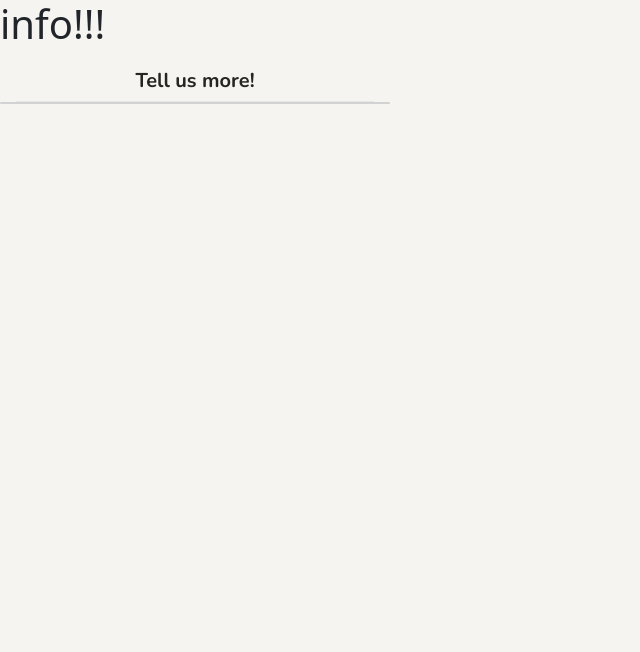
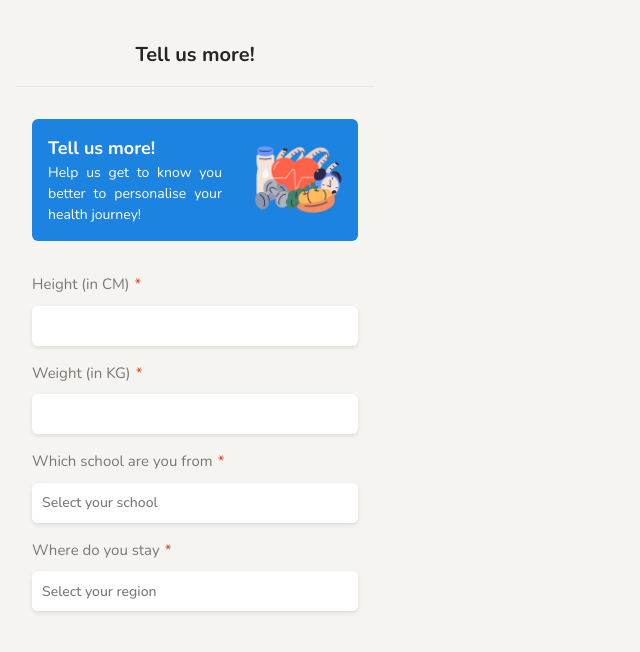
Before and after one commit to sherrykjy/IS483, a Vue app in the folder h365/: page /info in a window 1280 px wide. Shown: the top 652 px of the page, without its empty margins (0-640 px from the left). Built offline with nearby package versions, Linux system fonts and the light colour scheme.

Commit message:
info page with dropdown selection

```diff
--- a/h365/src/assets/styling/general.css
+++ b/h365/src/assets/styling/general.css
@@ -91,7 +91,8 @@ body {
     font-family: text-bold;
     font-size: 20px;
     color: var(--default-text);
-    margin-bottom: 5px;
+    margin-bottom: 16px;
+    padding-top: 30px;
 }
 
 .pageHeader {
@@ -190,7 +191,8 @@ body {
 }
 
 input[type=text],
-input[type=password] {
+input[type=password],
+input[type="number"] {
     border: none;
     border-bottom: 0.45px solid var(--text-highlight);
     padding: 8px;
@@ -200,7 +202,8 @@ input[type=password] {
 }
 
 input[type="text"]:focus,
-input[type="password"]:focus {
+input[type="password"]:focus,
+input[type="number"]:focus {
     border-bottom-color: var(--text-highlight); /* Ensure the bottom border color on focus */
 }
 
--- a/h365/src/views/informationPage.vue
+++ b/h365/src/views/informationPage.vue
@@ -1,20 +1,191 @@
 <template>
-    <div>
-        <h1>info!!!</h1>
-    </div>
-
     <div class="basicHeader">
         <p>Tell us more!</p>
     </div>
 
-    <div class="card">
+    <div class="container">
+        <div class="banner">
+            <div class="text">
+                <p class="head"> Tell us more! </p>
+                <p class="body"> Help us get to know you better to personalise
+                    your health journey! </p>
+            </div>
 
+            <div class="image">
+                <img src="../assets/icons/info/icon.png">
+            </div>
+        </div>
     </div>
 
+    <div class="container">
+        <form action="">
+
+            <div class="question">
+                <div class="label">
+                    Height (in CM)
+                    <div class="compulsory">*</div>
+                </div>
+
+                <div class="input drop-shadow">
+                    <input type="number" v-model="height" name="height" id="height">
+                </div>
+            </div>
+
+            <div class="question">
+                <div class="label">
+                    Weight (in KG)
+                    <div class="compulsory">*</div>
+                </div>
+
+                <div class="input drop-shadow">
+                    <input type="number" v-model="weight" name="weight" id="weight">
+                </div>
+            </div>
+
+            <div class="question">
+                <div class="label">
+                    Which school are you from
+                    <div class="compulsory">*</div>
+                </div>
+
+                <div class="input drop-shadow">
+                    <select v-model="selectedSchool" name="schools" id="schools" class="school-select">
+                        <option value="" disabled>Select your school</option>
+                        <option v-for="school in schools" :key="school.value" :value="school.value">
+                            {{ school.text }}
+                        </option>
+                    </select>
+                </div>
+            </div>
+
+            <div class="question">
+                <div class="label">
+                    Where do you stay
+                    <div class="compulsory">*</div>
+                </div>
+
+                <div class="input drop-shadow">
+                    <select v-model="selectedRegion" name="regions" id="regions" class="school-select">
+                        <option value="" disabled>Select your region</option>
+                        <option v-for="region in regions" :key="region.value" :value="region.value">
+                            {{ region.text }}
+                        </option>
+                    </select>
+                </div>
+            </div>
+        </form>
+    </div>
 </template>
 
 <style scoped>
+.container {
+    padding: 32px 32px 0 32px;
+}
+
+.banner {
+    display: flex;
+    background-color: var(--blue);
+    border-radius: 6px;
+}
+
+.text {
+    padding: 16px;
+}
+
+.text p {
+    margin-bottom: 0;
+    color: var(--default-white);
+}
+
+.head {
+    font-family: text-bold;
+    font-size: 18px;
+}
+
+.body {
+    font-family: text-regular;
+    font-size: 14px;
+    text-align: justify;
+}
+
+.image img {
+    width: 120px;
+    height: 120px;
+}
+
+.question {
+    padding-bottom: 16px;
+}
+
+.label {
+    display: flex;
+    margin-bottom: 10px;
+
+    font-family: text-regular;
+    font-size: 15px;
+    color: var(--text-highlight);
+}
+
+.compulsory {
+    color: var(--red);
+    margin-left: 5px;
+}
+
+input {
+    border: none;
+}
+
+.input {
+    background-color: white;
+    border-radius: 6px;
+    width: 100%;
+    height: 40px;
+    border: none;
+}
+
+input {
+    border: none;
+    width: 100%;
+    height: 40px;
+    padding: 0 10px;
+}
+
+.school-select {
+    width: 100%;
+    height: 40px;
+    border: none;
+    background-color: white;
+    border-radius: 6px;
+    padding: 0 10px;
+    appearance: none;
+    font-family: text-medium;
+    font-size: 14px;
+    color: var(--text-highlight);
+}
 
 </style>
 
-<script></script>
+<script>
+export default {
+    data() {
+        return {
+            height: null,
+            weight: null,
+            selectedSchool: '',
+            schools: [
+                {value: 'bgss', text: 'Bedok Green Secondary School'},
+                {value: 'prss', text: 'Pasir Ris Secondary School'},
+                {value: 'tjc', text: 'Temasek Junior College'},
+                {value: 'sp', text: 'Singapore Polytechnic'}
+            ],
+            selectedRegion: '',
+            regions: [
+                {value: 'bedok', text: 'Bedok'},
+                {value: 'bishan', text: 'Bishan'},
+                {value: 'tampines', text: 'Tampines'},
+                {value: 'woodlands', text: 'Woodlands'}
+            ]
+        }
+    }
+}
+</script>
--- a/h365/vue.config.js
+++ b/h365/vue.config.js
@@ -1,4 +1,4 @@
 const { defineConfig } = require('@vue/cli-service')
 module.exports = defineConfig({
   transpileDependencies: true
-})
+});
```
Also changed, not shown: h365/src/assets/icons/info/icon.png (renamed from h365/src/assets/icons/Heading.png).
